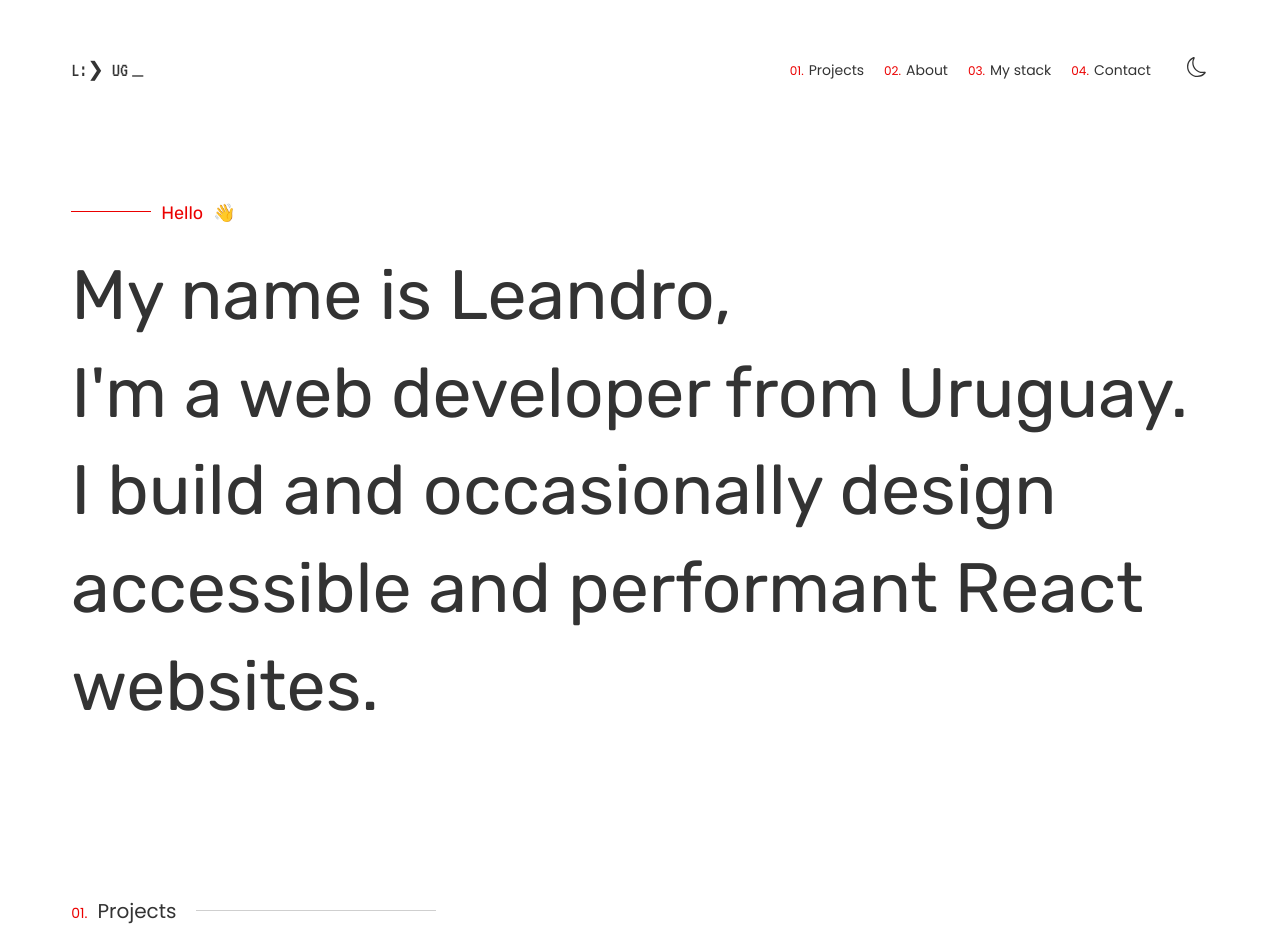
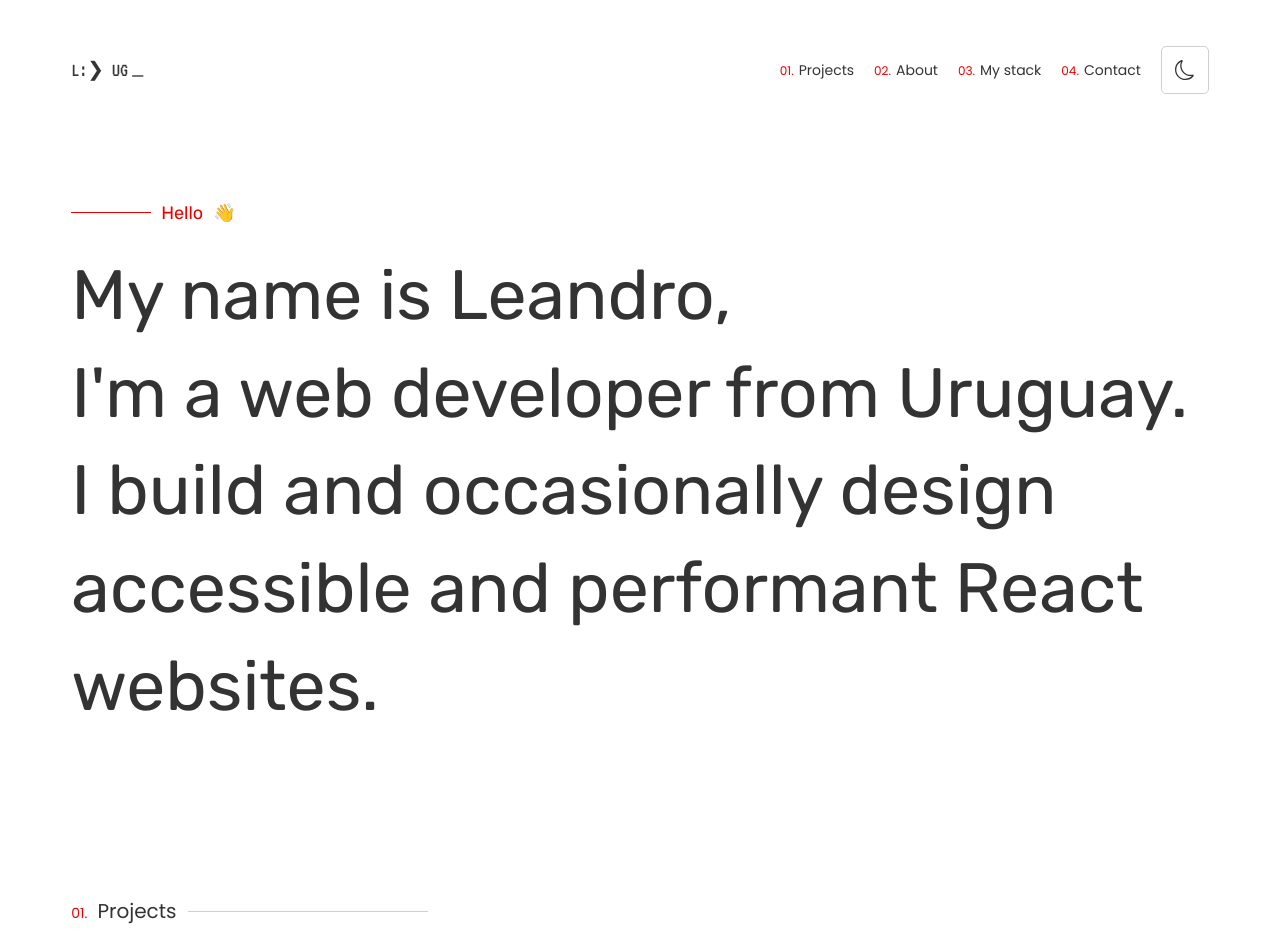
Before and after one commit to leanug/v1, a Gatsby site: page / in a window 1280 px wide. Shown: the top 952 px of the page. Built offline with nearby package versions, Linux system fonts and the light colour scheme; Gatsby itself is replaced by a stand-in of ours.

Commit message:
Style updates and Sidebar added

```diff
--- a/src/components/Header.js
+++ b/src/components/Header.js
@@ -1,9 +1,15 @@
 import React from 'react'
 import { BsMoon } from 'react-icons/bs'
+import { FaBars } from 'react-icons/fa'
+import links from '../constants/links'
 import scrollTo from 'gatsby-plugin-smoothscroll';
 import styled from 'styled-components'
 
-const Navbar = ({ toggleTheme }) => {
+const Navbar = ({ toggleTheme, toggleSidebar }) => {
+    const showNavbar = typeof window !== 'undefined'
+    ? window.location.pathname === '/' ? true : false
+    : true;
+
     return (
         <Header className="wrapper-fluid">
             <div>
@@ -11,43 +17,32 @@ const Navbar = ({ toggleTheme }) => {
                 <span className="cursor"></span>
             </div>
             <div>
+                { showNavbar && links.map(( item, index ) => {
+                    return (
+                        <button
+                            key={ index }
+                            onClick={() => scrollTo( `${ item.url }` )}
+                            onKeyPress={() => scrollTo( `${ item.url }` )}
+                            aria-label={ `scroll to ${ item.title } section` }
+                            className="nav-btn"
+                        >
+                            { item.title }
+                        </button>
+                    )
+                })}
                 <button
-                    onClick={() => scrollTo('#projects')}
-                    onKeyPress={() => scrollTo('#projects')}
-                    aria-label="scroll to projects section"
-                    className="nav-btn"
+                    onClick={ toggleSidebar }
+                    onKeyPress={ toggleSidebar }
+                    aria-label="scroll to contact section"
+                    className="aside-btn"
                 >
-                    Projects
-                </button>
-                <button
-                    onClick={() => scrollTo('#about')}
-                    onKeyPress={() => scrollTo('#about')}
-                    aria-label="scroll to about section"
-                    className="nav-btn"
-                >
-                    About
-                </button>
-                <button
-                    onClick={() => scrollTo('#stack')}
-                    onKeyPress={() => scrollTo('#stack')}
-                    aria-label="scroll to about section"
-                    className="nav-btn"
-                >
-                    My stack
-                </button>
-                <button
-                    onClick={() => scrollTo('#contact')}
-                    onKeyPress={() => scrollTo('#contact')}
-                    aria-label="scroll to contact section"
-                    className="nav-btn"
-                >
-                    Contact
+                    <FaBars className="icon" />
                 </button>
                 <ThemeTogglerBtn
                     aria-label="Dark or light website theme toggler"
                     onClick={ toggleTheme }
                 >
-                    <BsMoon className="icon" />
+                    <BsMoon className="icon moon" />
                 </ThemeTogglerBtn>
             </div>
         </Header>
@@ -90,6 +85,10 @@ const Header = styled.header`
         cursor: pointer;
         transition: color 0.25s linear;
         font-family: var(--secondary-font);
+
+        @media screen and ( max-width: 576px ) {
+            display: none;
+        }
     }
 
     .nav-btn:before {
@@ -119,25 +118,45 @@ const Header = styled.header`
         align-items: center;
         height: 100%;
     }
+
+    .aside-btn {
+        cursor: pointer;
+        background-color: transparent;
+        border: 1px solid ${({ theme }) => theme.gamma };
+        border-radius: var(--radius-alpha);
+        font-size: 2rem;
+        width: 48px;
+        height: 48px;
+
+        .icon {
+            color: ${({ theme }) => theme.psi };
+            margin-top: 6px;
+        }
+
+        @media screen and ( min-width: 576px ) {
+            display: none;
+        }
+    }
 `
 
 const ThemeTogglerBtn = styled.button`
     align-items: center;
-    justify-content: flex-end;
     background: transparent;
-    border-color: transparent;
+    border: 1px solid ${({ theme }) => theme.gamma };
+    border-radius: var(--radius-alpha);
     cursor: pointer;
+    display: flex;
+    justify-content: center;
+    height: 48px;
     line-height: 1;
+    margin-left: 1rem;
     width: 48px;
-    height: 48px;
-    display: flex;
 
     .icon {
         color: ${({ theme }) => theme.psi };
         height: auto;
         transition: all 0.25s linear;
         width: 2rem;
-        margin-bottom: 6px;
     }
 `
 
--- a/src/components/Layout.js
+++ b/src/components/Layout.js
@@ -13,8 +13,9 @@
 import { lightTheme, darkTheme } from '../theme';
 import 'normalize.css'
 import Loading from './Loading'
+import Sidebar from './Sidebar'
 import PropTypes from "prop-types"
- import styled, { ThemeProvider } from 'styled-components'
+import styled, { ThemeProvider, css } from 'styled-components'
 
 const Layout = ({ children }) => {
   /* Checks if window exists for saving the theme in local storage */
@@ -23,7 +24,12 @@
     : '';
   /* Dark and Light themes */
   const [ theme, setTheme ] = useState( 'light' )
-   const [ showLoading, setShowLoading ] = useState( false )
+  const [ showLoading, setShowLoading ] = useState( true )
+  const [ showSidebar, setShowSidebar ] = useState( false )
+
+  const toggleSidebar = _ => {
+    setShowSidebar( ! showSidebar )
+  }
 
   const toggleTheme = _ => {
     if ( theme === 'light' ) {
@@ -40,9 +46,11 @@
     const localTheme = window.localStorage.getItem( 'theme' )
     localTheme && setTheme( localTheme );
 
-      setTimeout(() => {
+    const timeOut = setTimeout(() => {
       setShowLoading( false )
     }, 300);
+
+    return () => clearTimeout( timeOut )
   }, []);
 
   return (
@@ -50,12 +58,18 @@
       theme={ theme === 'light' ? lightTheme : darkTheme }
     >
       <GlobalStyles />
+      <Overlay showSidebar={ showSidebar } />
+      <Sidebar
+        toggleSidebar={ toggleSidebar }
+        showSidebar={ showSidebar }
+      />
       <BackToTopBtn />
       { showLoading && <Loading /> }
-       <PageWrapper>
+      <PageWrapper showSidebar={ showSidebar }>
         <Header
           theme={ theme }
           toggleTheme={ toggleTheme }
+          toggleSidebar={ toggleSidebar }
         />
         <main>
           { children }
@@ -69,6 +83,36 @@
 const PageWrapper = styled.div`
   display: grid;
   grid-template-rows: auto 1fr;
+
+  /* Disables page vertical scrolling when the sidebar is open */
+  ${({ showSidebar }) => {
+    return showSidebar
+    ? css`
+      height: 100vh;
+      overflow-y: hidden;
+    `
+    : css`
+      min-height: 100vh;
+    `
+  }}
+`
+
+const Overlay = styled.div`
+  width: 100vw;
+  height: 100vh;
+  backdrop-filter: blur(4px);
+  position: fixed;
+  z-index: 40;
+
+  ${({ showSidebar }) => {
+    return showSidebar
+    ? css`
+      display: block;
+    `
+    : css`
+      display: none;
+    `
+  }}
 `
 
 Layout.propTypes = {
--- a/src/components/SectionTitle.js
+++ b/src/components/SectionTitle.js
@@ -18,19 +18,23 @@ const Wrapper = styled.div`
 
     span:first-child {
         color: ${({ theme }) => theme.delta };
+        font-size: 1.4rem;
         margin-right: 1rem;
-        font-size: 1.4rem;
     }
 `
 
 const Line = styled.div`
+    background-color: ${({ theme }) => theme.gamma };
+    display: inline-block;
     height: 1px;
-    background-color: ${({ theme }) => theme.gamma };
-    max-width: 24rem;
-    width: 24rem;
-    display: inline-block;
-    margin-left: 2rem;
-    margin-bottom: 7px;
+    max-width: 14rem;
+    margin-left: 1.2rem;
+    margin-bottom: 6px;
+    width: 100%;
+
+    @media screen and ( min-width: 576px ) {
+        max-width: 24rem;
+    }
 `
 
 export default SectionTitle
--- /dev/null
+++ b/src/components/Sidebar.js
@@ -0,0 +1,133 @@
+import React from 'react'
+import { IoMdClose } from 'react-icons/io'
+import links from '../constants/links'
+import scrollTo from 'gatsby-plugin-smoothscroll';
+import styled from 'styled-components'
+
+const Sidebar = ({ showSidebar, toggleSidebar }) => {
+  /* It closes the sidebar and scrolls to the selected section */
+  const btnHandler = url => {
+    toggleSidebar()
+    setTimeout(() => {
+      scrollTo( `${ url }` )
+    }, 50);
+  }
+
+  return (
+    <Wrapper
+        className={ `${ showSidebar ? 'sidebar showSidebar' : 'sidebar' }` }
+        aria-label="Main sidebar containing navigation links"
+    >
+      <div className="btn-container">
+          <button onClick={ toggleSidebar } className="close-btn">
+            <IoMdClose />
+          </button>
+      </div>
+      <div className="sidebar-content">
+        <div className="content">
+          { links.map(( item, index ) => {
+            return (
+              <div className="wrapper" key={ index }>
+                <div>{ `0${ index + 1 }.` }</div>
+                <button
+                    onClick={() => btnHandler( `${ item.url }` )}
+                    onKeyPress={() => btnHandler( `${ item.url }` )}
+                    aria-label={ `scroll to ${ item.title } section` }
+                    className="nav-btn"
+                >
+                    { item.title }
+                </button>
+              </div>
+            )
+          })}
+        </div>
+
+      </div>
+    </Wrapper>
+  )
+}
+
+const Wrapper = styled.aside`
+    &.sidebar {
+      background-color: ${({ theme }) => theme.omega };
+      display: grid;
+      font-family: var(--secondary-font);
+      grid-auto-flow: row;
+      grid-template-rows: auto 1fr;
+      height: 100vh;
+      min-width: 32rem;
+
+      overflow-x: hidden;
+      padding: 5rem 3rem;
+      position: fixed;
+      right: 0;
+
+      transition: all 0.2s ease-out;
+      transform: translateX(100%);
+      top: 0;
+      z-index: 999;
+
+      a {
+        font-size: 1.7rem;
+      }
+
+      .btn-container {
+        display: flex;
+        justify-content: flex-end;
+      }
+
+      .close-btn {
+        background-color: transparent;
+        border: none;
+        cursor: pointer;
+        font-size: 3rem;
+      }
+
+      .sidebar-content {
+        width: 100%;
+        display: flex;
+        align-items: center;
+        height: 100%;
+      }
+
+      .content {
+        display: flex;
+        flex-direction: column;
+        justify-content: center;
+        width: 100%;
+        margin-bottom: 10rem;
+
+        .wrapper {
+          margin: 1rem 0;
+          text-align: center;
+
+          div {
+            color: ${({ theme }) => theme.delta };
+            font-size: 1.2rem;
+          }
+        }
+      }
+
+      .links-container {
+        padding-top: 2rem;
+      }
+
+      &.showSidebar {
+        transition: all 0.2s ease-out;
+        transform: translateX(0);
+      }
+
+      .nav-btn {
+        background-color: transparent;
+        border: none;
+        color: ${({ theme }) => theme.psi };
+        cursor: pointer;
+        font-family: var(--secondary-font);
+        font-size: 2rem;
+
+        transition: color 0.25s linear;
+      }
+    }
+`
+
+export default Sidebar
--- /dev/null
+++ b/src/constants/links.js
@@ -0,0 +1,20 @@
+const links = [
+    {
+        title: 'Projects',
+        url: '#projects',
+    },
+    {
+        title: 'About',
+        url: '#about',
+    },
+    {
+        title: 'My stack',
+        url: '#stack',
+    },
+    {
+        title: 'Contact',
+        url: '#contact',
+    },
+]
+
+export default links
--- a/src/pages/index.js
+++ b/src/pages/index.js
@@ -9,7 +9,7 @@ const IndexPage = () => {
     return (
         <Layout>
             <Seo />
-            <article className="wrapper-fluid mt-100 mb-160">
+            <article className="wrapper-fluid mt-100 section-mb">
                 <section className="section-mb">
                     <Line />
                     <span className="mr-10 t-delta">Hello</span>👋
@@ -53,14 +53,14 @@ const IndexPage = () => {
 
                 <section id="contact">
                     <SectionTitle title="Contact" number="04." />
-                    <a href="mailto:leandroubilla@protonmail.com" className="display-two t-delta">
+                    <a href="mailto:leandroubilla@protonmail.com" className="display-two">
                         Say Hi to Leandro
                     </a>
                     <br />
                     <a
                         href="https://github.com/leanug"
                         target="_blank"
-                        className="display-two t-delta"
+                        className="display-two"
                         rel="noreferrer"
                     >
                         GitHub
@@ -70,7 +70,7 @@ const IndexPage = () => {
                         href="https://www.linkedin.com/in/leandro-ubilla-gonzalez"
                         target="_blank"
                         rel="noreferrer"
-                        className="display-two t-delta"
+                        className="display-two"
                     >
                         LinkedIn
                     </a>
@@ -86,7 +86,7 @@ const Line = styled.div`
     max-width: 24rem;
     width: 8rem;
     display: inline-block;
-    margin-bottom: 7px;
+    margin-bottom: 6px;
     margin-right: 1rem;
 `
 
```
Also changed, not shown: src/components/GlobalStyles.js (+7 -2 lines), src/pages/404.js (+17 -3 lines). Lines whose indentation alone changed are shown as unchanged.
